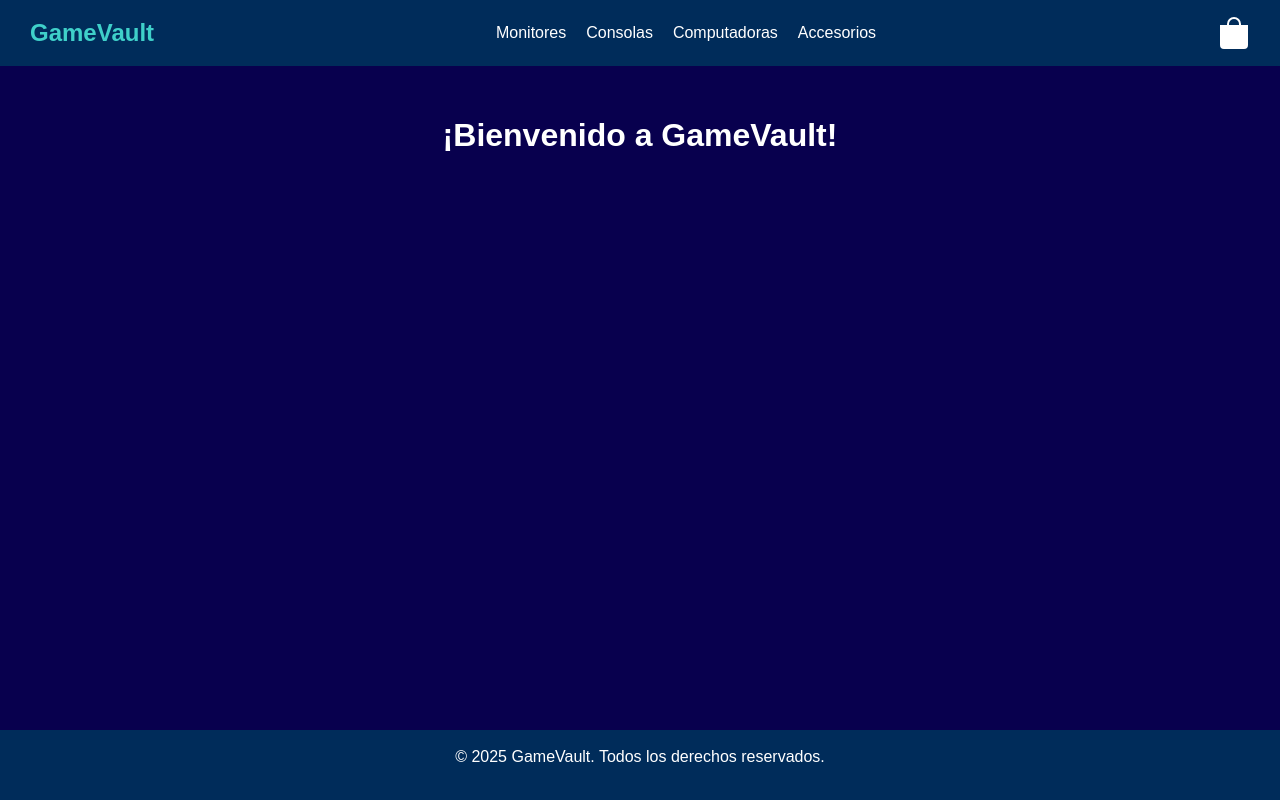
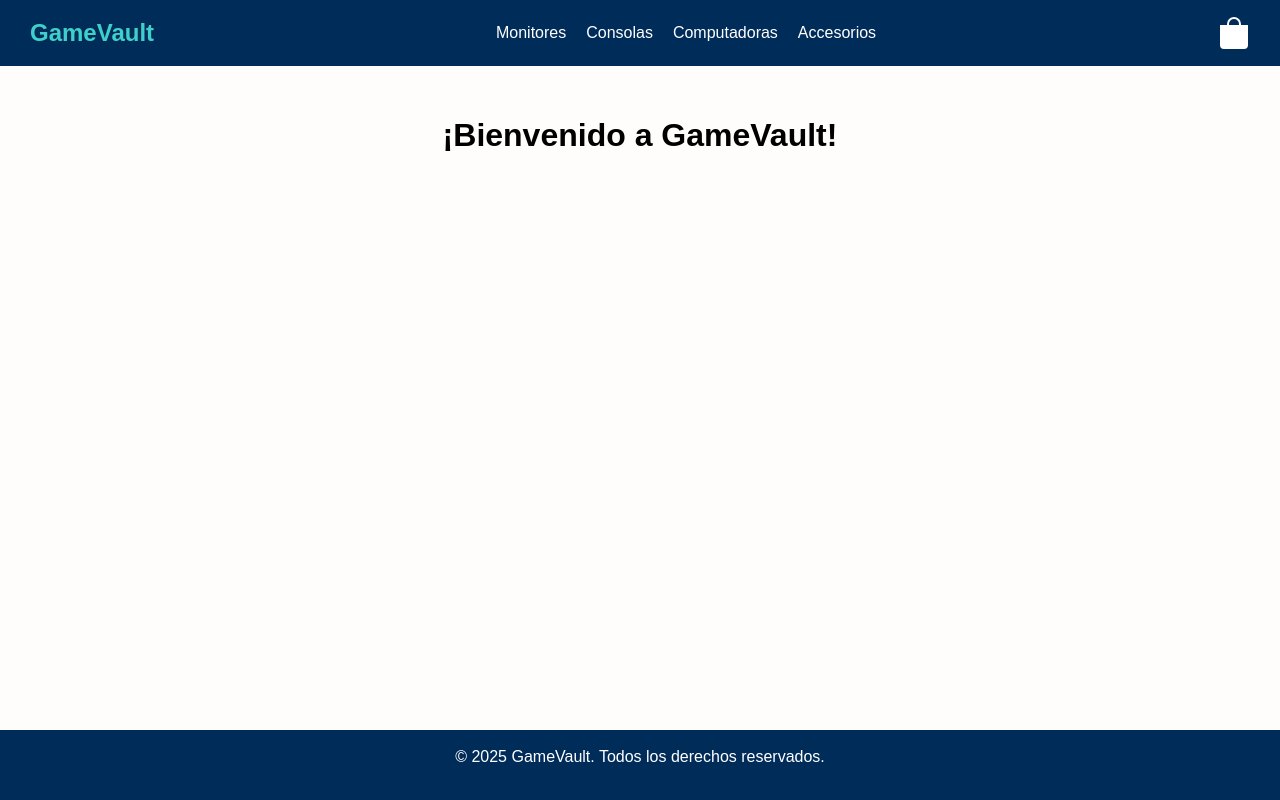
Before and after one commit to Andres200644/React_AndresHeredia, a React (Vite) app in the folder GameVault/: page / in a window 1280 px wide. Built offline with nearby package versions, Linux system fonts and the light colour scheme.

Commit message:
CreaTuLanding1_AndresHeredia

```diff
--- a/GameVault/src/index.css
+++ b/GameVault/src/index.css
@@ -1,6 +1,6 @@
 body {
     font-family: 'Arial', sans-serif;
-    background-color: #08004e;
+    background-color: #fffcfc;
     margin: 0;
     padding: 0;
     color: white;
@@ -11,7 +11,7 @@ h2 {
     margin: 40px 0;
     font-size: 2rem;
     font-weight: bold;
-    color: #ffffff;
+    color: #000000;
 }
 
 h1 {
```
